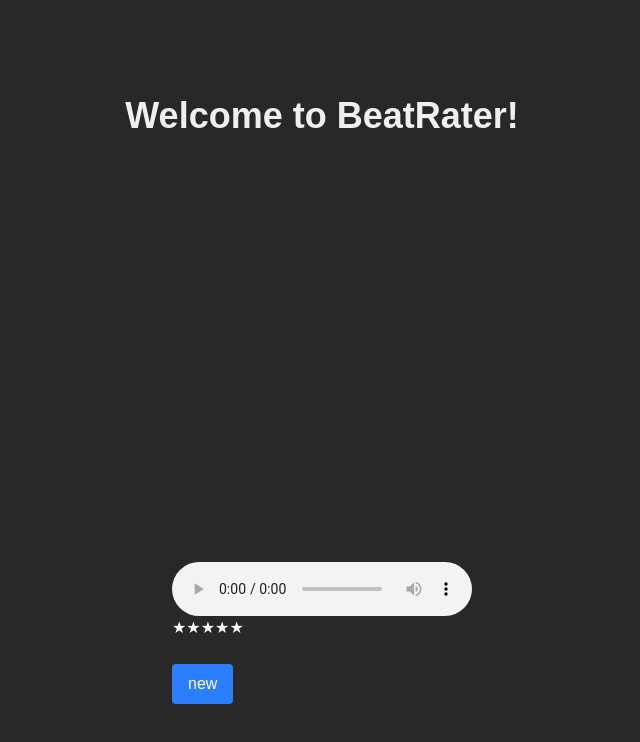
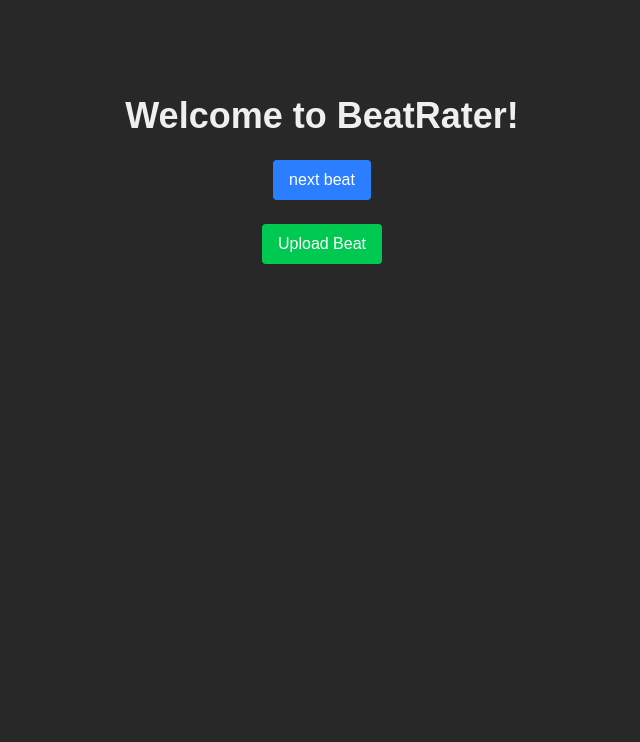
Before and after one commit to nichllaurado/BeatRater, a Next.js app: page / in a window 1280 px wide. Shown: the top 742 px of the page, without its empty margins (318-958 px from the left). Built offline with nearby package versions, Linux system fonts and the light colour scheme.

Commit message:
more ui functionality

```diff
--- a/app/page.tsx
+++ b/app/page.tsx
@@ -1,29 +1,53 @@
 "use client";
+import UploadModal from "@/components/upload-modal";
+import {useState} from "react";
 
 const handleClick = () => {
-  console.log("button pressed");
+  const beatDisp = document.getElementById("beat-disp");
+  if (beatDisp) {
+    beatDisp.classList.remove("hidden");
+  }
 }
 
+
 export default function Home() {
+  const [showModal, setShowModal] = useState(false);
+  const [selectedRating, setSelectedRating] = useState(0);
+
   return (
-    <div className="flex min-h-screen flex-col items-center justify-between p-24">
+    <div className="flex flex-col items-center justify-between p-24">
       <h1 className="text-4xl font-bold">Welcome to BeatRater!</h1>
-      <div id="beat-disp">
+        <button className="mt-6 px-4 py-2 bg-blue-500 text-white rounded hover:bg-blue-600" onClick={handleClick}>
+          next beat
+        </button>
+      <div id="beat-disp" className="hidden">
+        <p id="beat-info">Beat name</p>
         <audio controls>
           <source src=" https://www.soundhelix.com/examples/mp3/SoundHelix-Song-1.mp3" type="audio/mpeg" />
           Your browser does not support the audio element.
         </audio>
-        <div id="star-rating" className="rating">
-          <span className="star" data-value="1">★</span>
-          <span className="star" data-value="2">★</span>
-          <span className="star" data-value="3">★</span>
-          <span className="star" data-value="4">★</span>
-          <span className="star" data-value="5">★</span>
+        <div className="flex text-4xl mt-4 cursor-pointer">
+          {[1, 2, 3, 4, 5].map((star) => (
+            <span
+              key={star}
+              onClick={() => setSelectedRating(star)}
+              className={
+                star <= selectedRating
+                  ? "text-yellow-400"
+                  : "text-gray-400"
+              }
+            >
+              ★
+            </span>
+          ))}
         </div>
-        <button className="mt-6 px-4 py-2 bg-blue-500 text-white rounded hover:bg-blue-600" onClick={handleClick}>
-          new
-        </button>
+
+        <p className="mt-2">Selected Rating: {selectedRating}</p>
       </div>
+      <button className="mt-6 px-4 py-2 bg-green-500 text-white rounded hover:bg-green-600" onClick={() => setShowModal(true)}>
+        Upload Beat
+      </button>
+      {showModal && <UploadModal setShowModal={setShowModal} />}
     </div>
   );
 }
--- /dev/null
+++ b/components/upload-modal.tsx
@@ -0,0 +1,44 @@
+"use client";
+import {useState} from "react";
+
+interface UploadModalProps {
+    setShowModal: (show: boolean) => void;
+}
+
+export default function UploadModal({ setShowModal }: UploadModalProps) {
+    const [beatName, setBeatName] = useState("");
+    const [artistName, setArtistName] = useState("");
+
+    return (
+        <div className="fixed inset-0 flex items-center justify-center bg-black bg-opacity-50">
+            <div className="bg-white p-6 rounded-lg shadow-lg">
+                <h2 className="text-2xl font-bold mb-4">Upload Your Beat</h2>
+                <input
+                    type="text"
+                    placeholder="Beat Name"
+                    className="mb-4 p-2 border border-gray-300 rounded w-full"
+                    value={beatName}
+                    onChange={(e) => setBeatName(e.target.value)}
+                />
+                <input
+                    type="text"
+                    placeholder="Artist Name"
+                    className="mb-4 p-2 border border-gray-300 rounded w-full"
+                    value={artistName}
+                    onChange={(e) => setArtistName(e.target.value)}
+                />
+                <input type="file" accept="audio/*" className="mb-4" />
+                <button className="px-4 py-2 bg-blue-500 text-white rounded hover:bg-blue-600">
+                    Upload
+                </button>
+                <button className="ml-2 px-4 py-2 bg-gray-500 text-white rounded hover:bg-gray-600" onClick={() => {
+                    setBeatName("");
+                    setArtistName("");
+                    setShowModal(false);
+                }}>
+                    Cancel
+                </button>
+            </div>
+        </div>
+    );
+}
```
